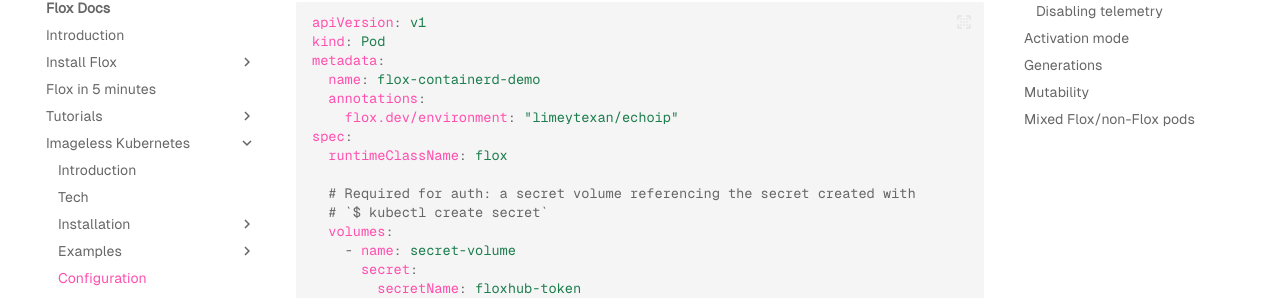
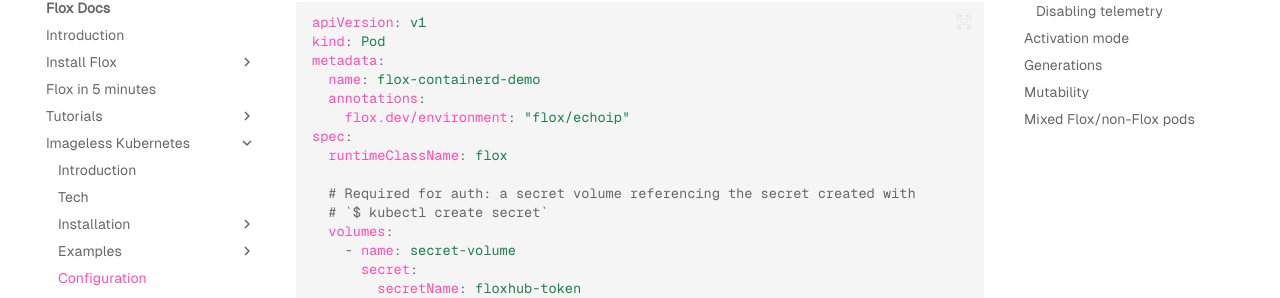
Before and after one commit to flox/floxdocs, an MkDocs documentation site: the page built from docs/k8s/config.md, in a window 1280 px wide and 1400 px high, scrolled down 669 px. Shown: the part 151-449 px from the top of the window. Built offline with MkDocs 1.6.1 and Material for MkDocs 9.7.7, drawn with Linux system fonts in a browser that asks for light colours; plug-ins that fetch from the network failed and are left out; comment, search, counter and statistics services are not loaded; some of the changed text lies outside the part shown.

Commit message:
Replace limeytexan/echoip with flox/echoip

```diff
--- a/docs/k8s/config.md
+++ b/docs/k8s/config.md
@@ -34,7 +34,7 @@
 metadata:
   name: flox-containerd-demo
   annotations:
-    flox.dev/environment: "limeytexan/echoip"
+    flox.dev/environment: "flox/echoip"
 spec:
   runtimeClassName: flox
 
@@ -84,7 +84,7 @@
 metadata:
   name: flox-containerd-demo
   annotations:
-    flox.dev/environment: "limeytexan/echoip"
+    flox.dev/environment: "flox/echoip"
     # Disable telemetry
     flox.dev/disable-metrics: "true"
 spec:
```
Also changed, not shown: docs/k8s/intro.md (+1 -1 lines).
